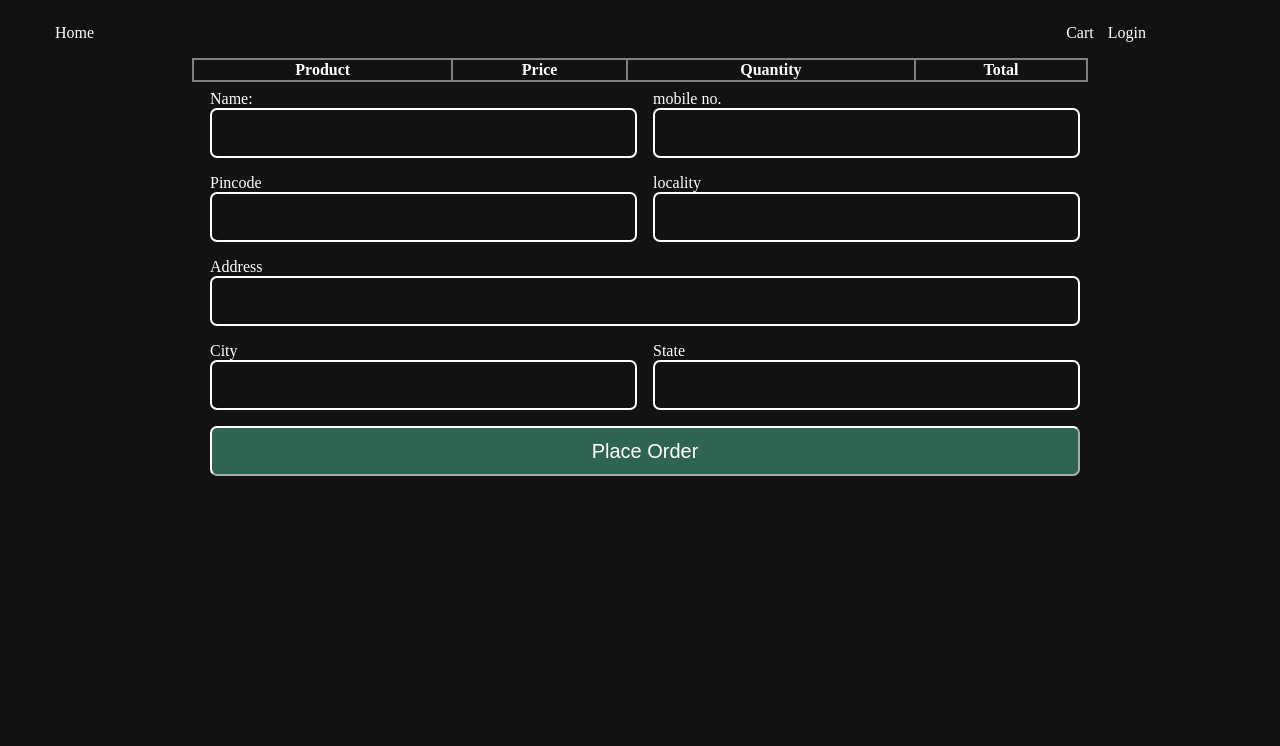
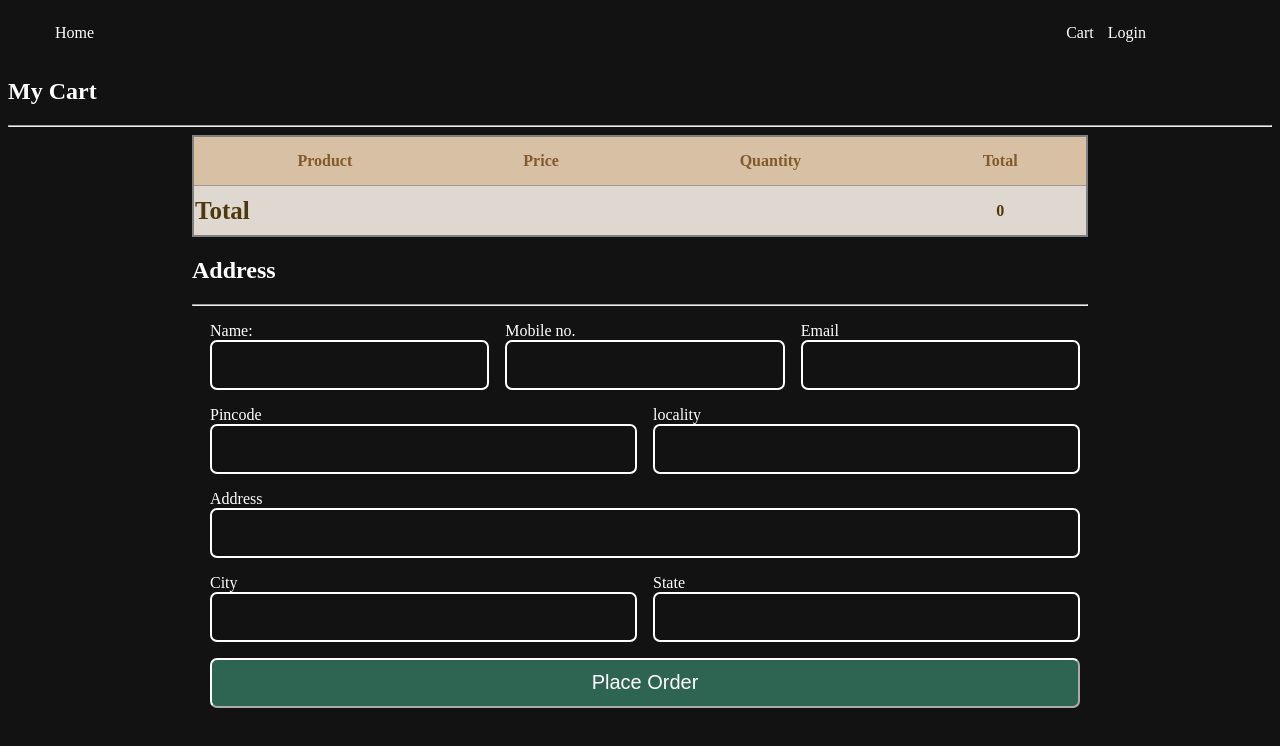
Before and after one commit to nigaratiya768/ecommerce-content, a React (Vite) app: page /cart in a window 1280 px wide. Shown: the top 746 px of the page. Built offline with nearby package versions, Linux system fonts and the light colour scheme.

Commit message:
place_order's issue fixed

```diff
--- a/src/component/Address.jsx
+++ b/src/component/Address.jsx
@@ -1,59 +1,185 @@
-import React from "react";
+import React, { useState, useRef } from "react";
+import axios from "axios";
 import { InputText } from "primereact/inputtext";
+import { Toast } from "primereact/toast";
 
-function Address() {
+function Address({ products }) {
+  const [address, setAddress] = useState({
+    name: "",
+    mobile: "",
+    email: "",
+    pincode: "",
+    locality: "",
+    address: "",
+    city: "",
+    state: "",
+  });
+
+  const toastTopCenter = useRef(null);
+  async function placeOrder() {
+    try {
+      const product_ids = products.map((v) => {
+        return { product_id: v._id, quantity: 1 };
+      });
+
+      const data = {
+        product_ids: product_ids,
+        name: address.name,
+        mobile: address.mobile,
+        email: address.email,
+        pincode: address.pincode,
+        locality: address.locality,
+        address: address.address,
+        city: address.city,
+        state: address.state,
+      };
+      console.log(data);
+      const response = await axios.post(
+        "http://localhost:4001/api/add_order",
+        data
+      );
+      if (response.status == 200) {
+        //alert("product saved successfully");
+        toastTopCenter.current.show({
+          severity: "success",
+          summary: "Success",
+          detail: "Order Placed Successfully",
+          life: 3000,
+        });
+      }
+
+      console.log(response);
+    } catch (error) {
+      setLoading(false);
+      //alert("product not saved");
+      toastTopCenter.current.show({
+        severity: "error",
+        summary: "Error",
+        detail: "unable to Place Order  ",
+        life: 3000,
+      });
+      console.log("error in login", error);
+    }
+  }
   return (
     <>
+      <Toast ref={toastTopCenter} position="top-center" />
       <div className="address-form">
+        <h2>Address</h2>
+        <hr></hr>
         <div className="form-row">
           <div className="input-box">
             <label for="name">Name:</label>
             <br />
-            <input type="text" id="name" name="name" />
+            <input
+              type="text"
+              id="name"
+              name="name"
+              onChange={(e) => {
+                setAddress({ ...address, name: e.target.value });
+                console.log(e.target.value);
+              }}
+            />
           </div>
           <br />
           <div className="input-box">
-            <label for="mobile">mobile no.</label>
+            <label for="mobile">Mobile no.</label>
             <br />
-            <input type="text" id="mobile no." name="mobile no" />
+            <input
+              type="text"
+              id="mobile no."
+              name="mobile no"
+              onChange={(e) => {
+                setAddress({ ...address, mobile: e.target.value });
+              }}
+            />
+          </div>
+          <div className="input-box">
+            <label for="mobile">Email</label>
+            <br />
+            <input
+              type="email"
+              id="email"
+              name="email"
+              onChange={(e) => {
+                setAddress({ ...address, email: e.target.value });
+              }}
+            />
           </div>
         </div>
         <div className="form-row">
           <div className="input-box">
             <label for="pincode">Pincode</label>
             <br />
-            <input type="text" id="pincode" name="pincode" />
+            <input
+              type="text"
+              id="pincode"
+              name="pincode"
+              onChange={(e) => {
+                setAddress({ ...address, pincode: e.target.value });
+              }}
+            />
           </div>
           <br />
           <div className="input-box">
             <label for="locality">locality</label>
             <br />
-            <input type="text" id="locality" name="locality" />
+            <input
+              type="text"
+              id="locality"
+              name="locality"
+              onChange={(e) => {
+                setAddress({ ...address, locality: e.target.value });
+              }}
+            />
           </div>
         </div>
         <div className="form-row">
           <div className="input-box">
             <label for="address">Address</label>
             <br />
-            <input type="text" id="address" name="address" />
+            <input
+              type="text"
+              id="address"
+              name="address"
+              onChange={(e) => {
+                setAddress({ ...address, address: e.target.value });
+              }}
+            />
           </div>
         </div>
         <div className="form-row">
           <div className="input-box">
             <label for="city">City</label>
             <br />
-            <input type="text" id="city" name="city" />
+            <input
+              type="text"
+              id="city"
+              name="city"
+              onChange={(e) => {
+                setAddress({ ...address, city: e.target.value });
+              }}
+            />
           </div>
           <br />
           <div className="input-box">
             <label for="state">State</label>
             <br />
-            <input type="text" id="state" name="state" />
+            <input
+              type="text"
+              id="state"
+              name="state"
+              onChange={(e) => {
+                setAddress({ ...address, state: e.target.value });
+              }}
+            />
           </div>
         </div>
         <div className="form-row ">
           <div className="input-box">
-            <button className="place-order-button">Place Order</button>
+            <button className="place-order-button" onClick={placeOrder}>
+              Place Order
+            </button>
           </div>
         </div>
       </div>
--- a/src/component/ProductUpload.jsx
+++ b/src/component/ProductUpload.jsx
@@ -223,12 +223,6 @@ function ProductUpload() {
               </button>
             </div>
           </div>
-          <Button
-            label="save"
-            icon="pi pi-check"
-            loading={loading}
-            onClick={saveProduct}
-          />
           <label for="quantity">Quantity</label>
           <br />
           <input
@@ -240,6 +234,12 @@ function ProductUpload() {
             }}
           />
           <br />
+          <Button
+            label="save"
+            icon="pi pi-check"
+            loading={loading}
+            onClick={saveProduct}
+          />
 
           {/* <button onClick={saveProduct}>{loading ? "saving" : "save"}</button> */}
         </div>
--- a/src/pages/Cart.jsx
+++ b/src/pages/Cart.jsx
@@ -11,12 +11,13 @@ function Cart() {
     try {
       const localCartList = localStorage.getItem("cartItem");
       console.log("cart", localCartList);
+      const pList = JSON.parse(localCartList);
       if (localCartList) {
         //console.log(temp);
         setCartList(JSON.parse(localCartList));
-        const pList = JSON.parse(localCartList);
+
         let sum = 0;
-        for (i = 0; i < pList.length; i++) {
+        for (let i = 0; i < pList.length; i++) {
           sum = sum + pList[i].price;
         }
         setTotalPrice(sum);
@@ -34,8 +35,10 @@ function Cart() {
   return (
     <>
       <Header />
+      <h2>My Cart</h2>
+      <hr></hr>
       <div className="container">
-        <table>
+        <table className="table">
           <tr>
             <th>Product</th>
             <th>Price</th>
@@ -80,9 +83,20 @@ function Cart() {
               </tr>
             );
           })}
+          <tr>
+            <td
+              colSpan={3}
+              style={{ textAlign: "left", fontWeight: "bold", fontSize: 25 }}
+            >
+              Total
+            </td>
+            <td style={{ textAlign: "center", fontWeight: "bold" }}>
+              {totalPrice}
+            </td>
+          </tr>
         </table>
 
-        <Address />
+        <Address products={cartList} />
       </div>
     </>
   );
```
